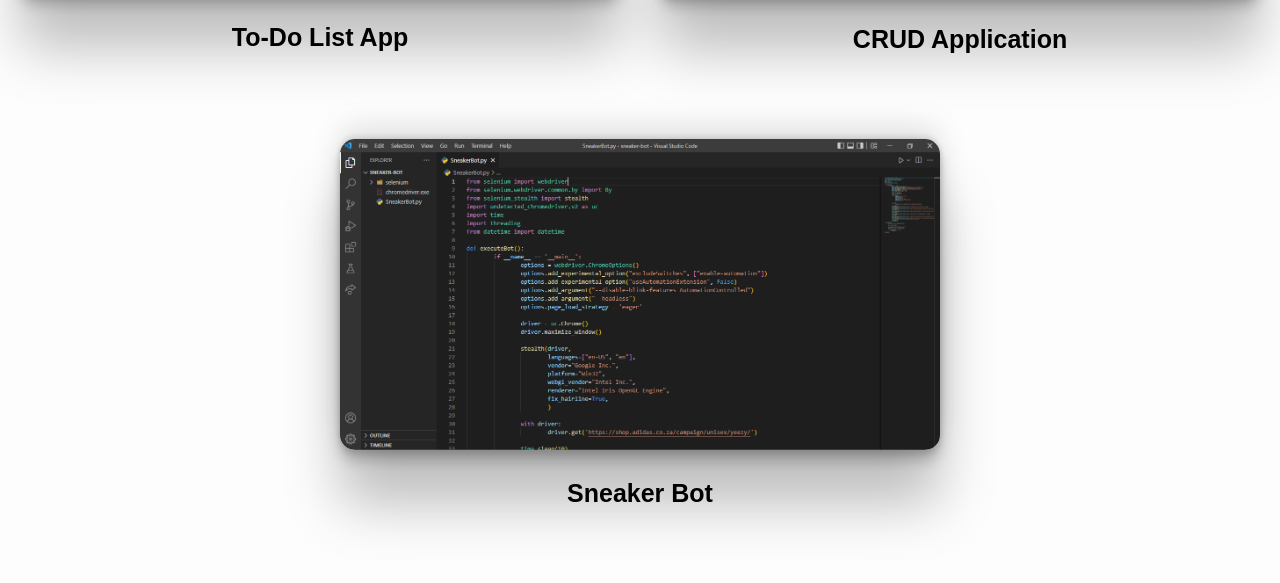
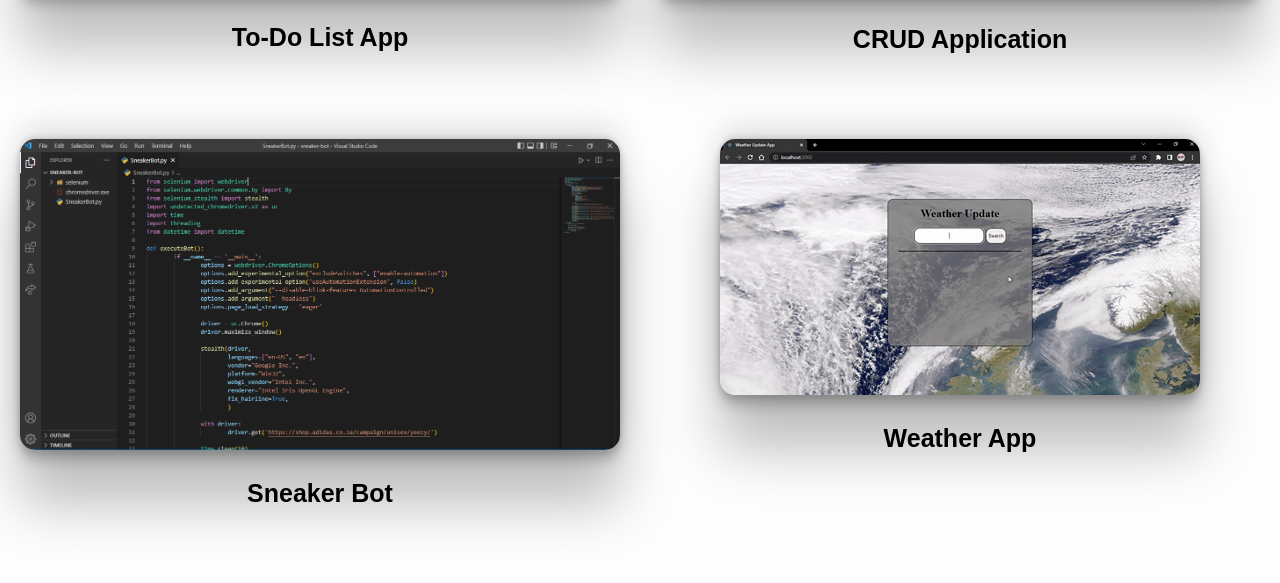
Before and after one commit to LeonMuguta/Personal-Portfolio, a React (Create React App) app: page / in a window 1280 px wide. Shown: the part 1680-2263 px from the top of the page. Built offline with nearby package versions, Linux system fonts and the light colour scheme.

Commit message:
Added new project to the collection

```diff
--- a/src/Collection.js
+++ b/src/Collection.js
@@ -3,6 +3,7 @@
 import Picture3 from "./Images/todolist.PNG";
 import Picture4 from "./Images/crudapp.PNG";
 import Picture5 from "./Images/sneaker-bot.PNG";
+import Picture6 from "./Images/weather-app.gif";
 
 const collection = [
     {
@@ -47,6 +48,14 @@
         description: "This application is a sneaker bot that I programmed to reserve sneakers to your cart before they sell out. This bot works on the adidas.co.za website specifically for those who are fans of Yeezy's. The bot places ypur specific size in your cart before they sell out",
         stack: "Stack - Python & Selenium",
         link: "https://github.com/LeonMuguta/python-sneaker-bot"
+    },
+    {
+        id: 6,
+        picture: Picture6,
+        title: "Weather App",
+        description: "This weather app was just a short project that I developed just to familiarise myself more with APIs. This app gives you the latest weather updates on a specific location you insert. Details include the temperature, humidity, weather description, and so on. I used the openweather.org API for this project",
+        stack: "Stack - HTML, CSS, JavaScript, ReactJS",
+        link: "https://github.com/LeonMuguta/weather-app.git"
     }
   ];
 
```
Also changed, not shown: src/Images/weather-app.gif (added).
